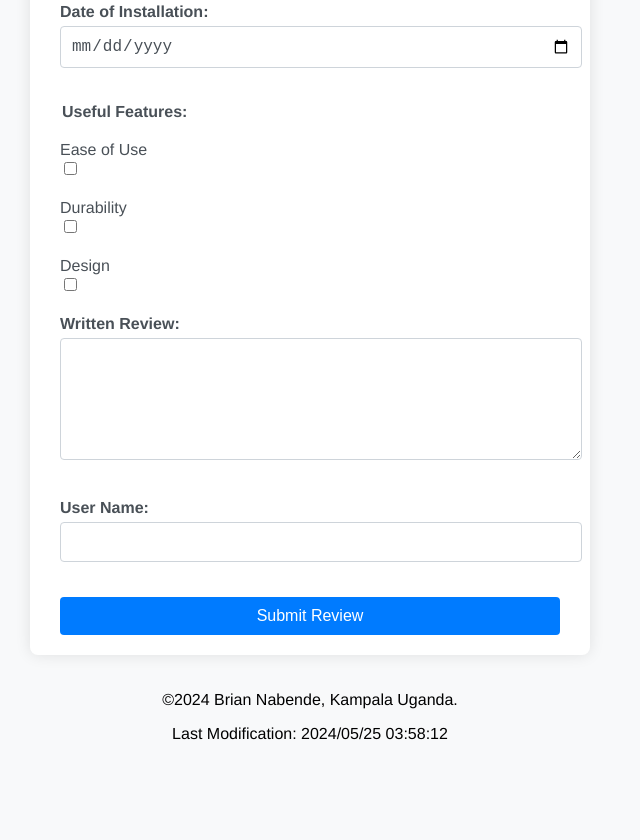
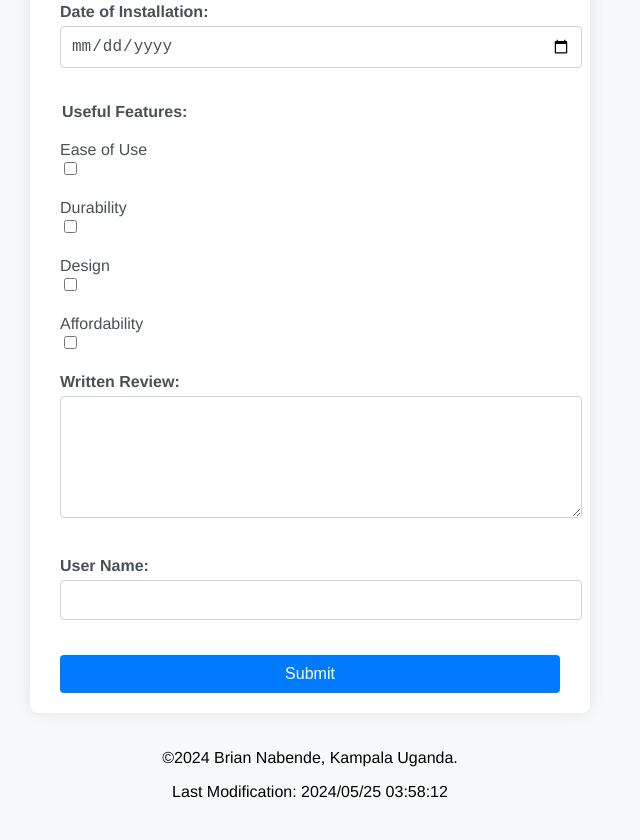
Before and after one commit to nabende1/wdd131, a plain HTML site: page form.html in a window 1280 px wide. Shown: the part 567-1407 px from the top of the page, without its empty margins (330-970 px from the left). Before the commit the page ends 1366 px from the top, so only its background shows below. Drawn offline with Linux system fonts and the light colour scheme.

Commit message:
checkbox and submit button

```diff
--- a/form.html
+++ b/form.html
@@ -42,6 +42,8 @@
             <input type="checkbox" id="feature2" name="usefulFeatures" value="feature2">
             <label for="feature3">Design</label>
             <input type="checkbox" id="feature3" name="usefulFeatures" value="feature3">
+            <label for="feature3">Affordability</label>
+            <input type="checkbox" id="feature4" name="usefulFeatures" value="feature4">
         </fieldset>
 
         <label for="writtenReview">Written Review:</label>
@@ -50,7 +52,7 @@
         <label for="userName">User Name:</label>
         <input type="text" id="userName" name="userName">
 
-        <input type="submit" value="Submit Review">
+        <input type="submit" value="Submit">
     </form>
     </main>
 	<footer>
```
